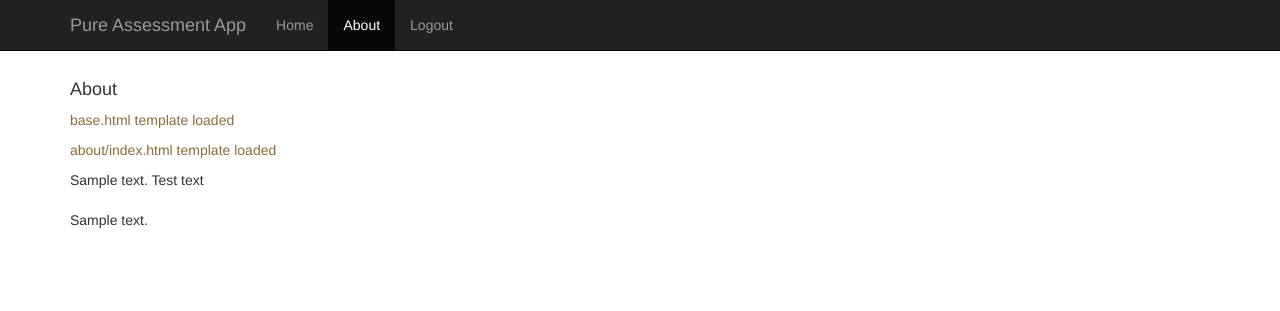
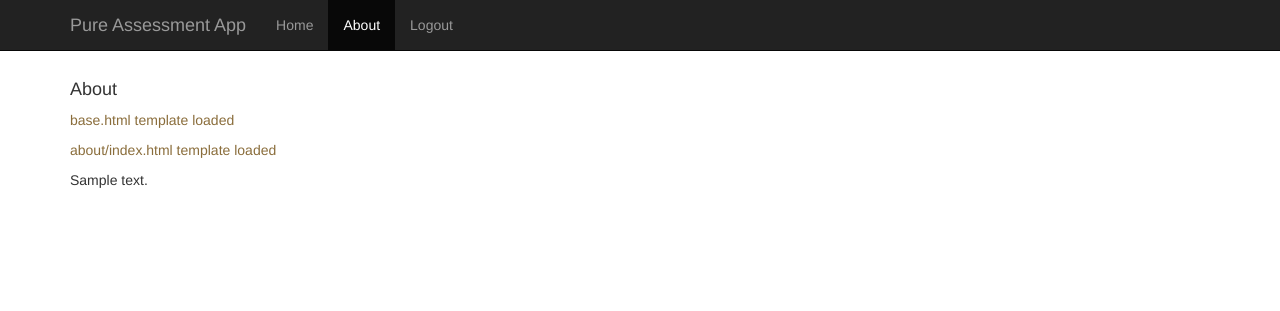
Before and after one commit to FarrowLS/pure_assessment_app, a Django app: template pure_assessment_app/templates/about/index.html in a window 1280 px wide. Shown: the top 311 px of the page. Run offline with Django 3.2, Linux system fonts and the light colour scheme; the template is opened without the code that fills it: most values are stand-ins (such as "Sample title", 1, 10 or a date in 2020); some libraries are stand-ins or nearby versions.

Commit message:
Removed some testing text

```diff
--- a/about/views.py
+++ b/about/views.py
@@ -9,7 +9,7 @@ raw_about_text = open("README", "r")
 about_text = raw_about_text.read()
 
 def index(request):
-    context = {'text1': '[placeholder]', 'text2': about_text,}
+    context = {'text2': about_text,}
     return render(request, 'about/index.html', context)
     # return render(request, 'base.html', context)
     # return HttpResponse('Hi!')
--- a/pure_assessment_app/templates/about/index.html
+++ b/pure_assessment_app/templates/about/index.html
@@ -7,16 +7,9 @@
 
 {% block stuff  %}
 
-{% if text1 %}
-  {{text1}}
-{% endif %}
+{% if text2 %}
 
- Test text
-<br />
-<br />
-
-{% if text2 %}
-  {{text2}}
+  <p>{{text2}}</p>
 {% endif %}
 
 {% endblock stuff  %}
```
